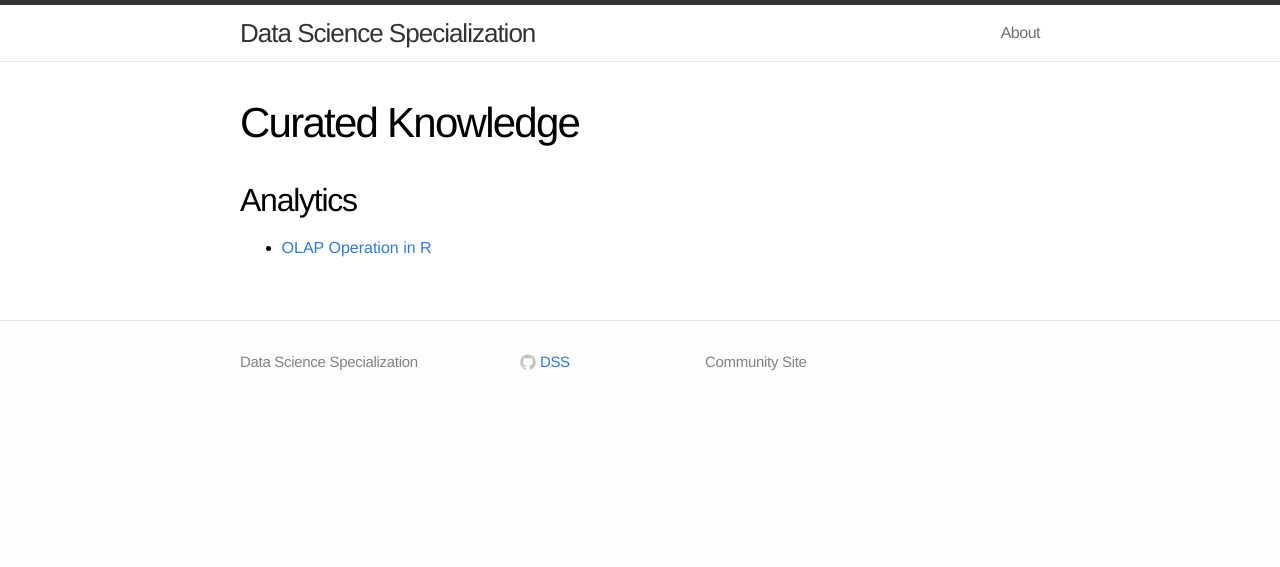
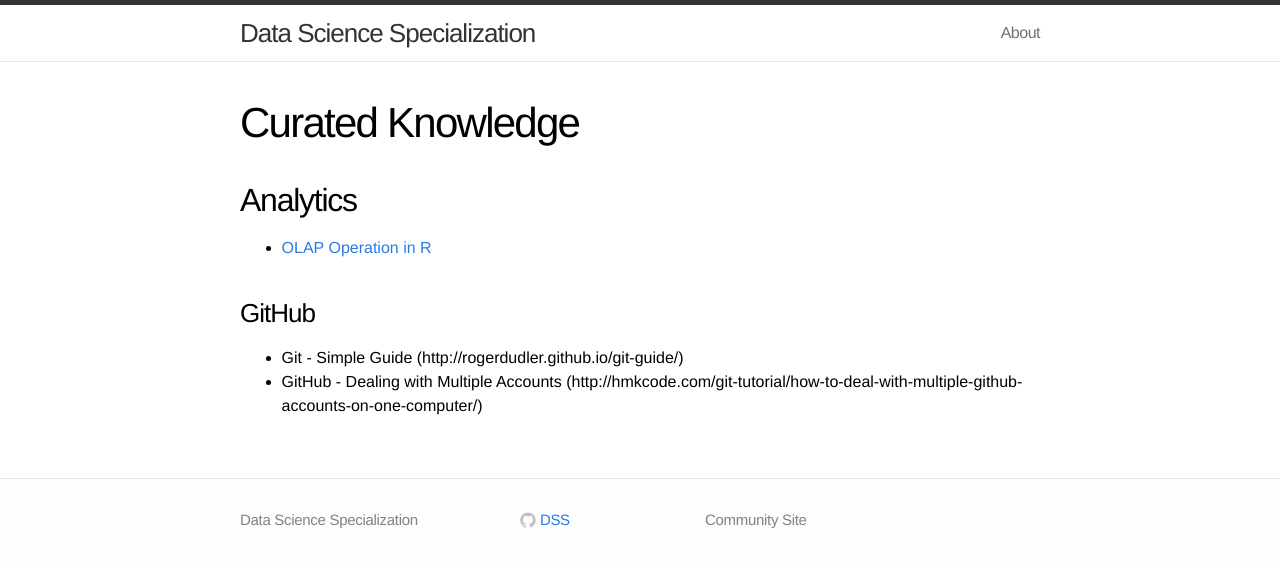
Before and after one commit to DataScienceSpecialization/DataScienceSpecialization.github.io, a Jekyll site: the page built from curated.md, in a window 1280 px wide. Shown: the top 567 px of the page. Built offline with Jekyll 4.4.1, drawn with Linux system fonts in a browser that asks for light colours.

Commit message:
add 2 new git/github links
Tow links 1st is a very simple guide to git the 2nd is about how to deal with multiple github accounts on one pc

```diff
--- a/curated.md
+++ b/curated.md
@@ -7,3 +7,9 @@
 ## Analytics
 
 - [OLAP Operation in R](http://architects.dzone.com/articles/olap-operation-r)
+
+
+### GitHub
+
+- Git - Simple Guide (http://rogerdudler.github.io/git-guide/)
+- GitHub - Dealing with Multiple Accounts (http://hmkcode.com/git-tutorial/how-to-deal-with-multiple-github-accounts-on-one-computer/)
```
